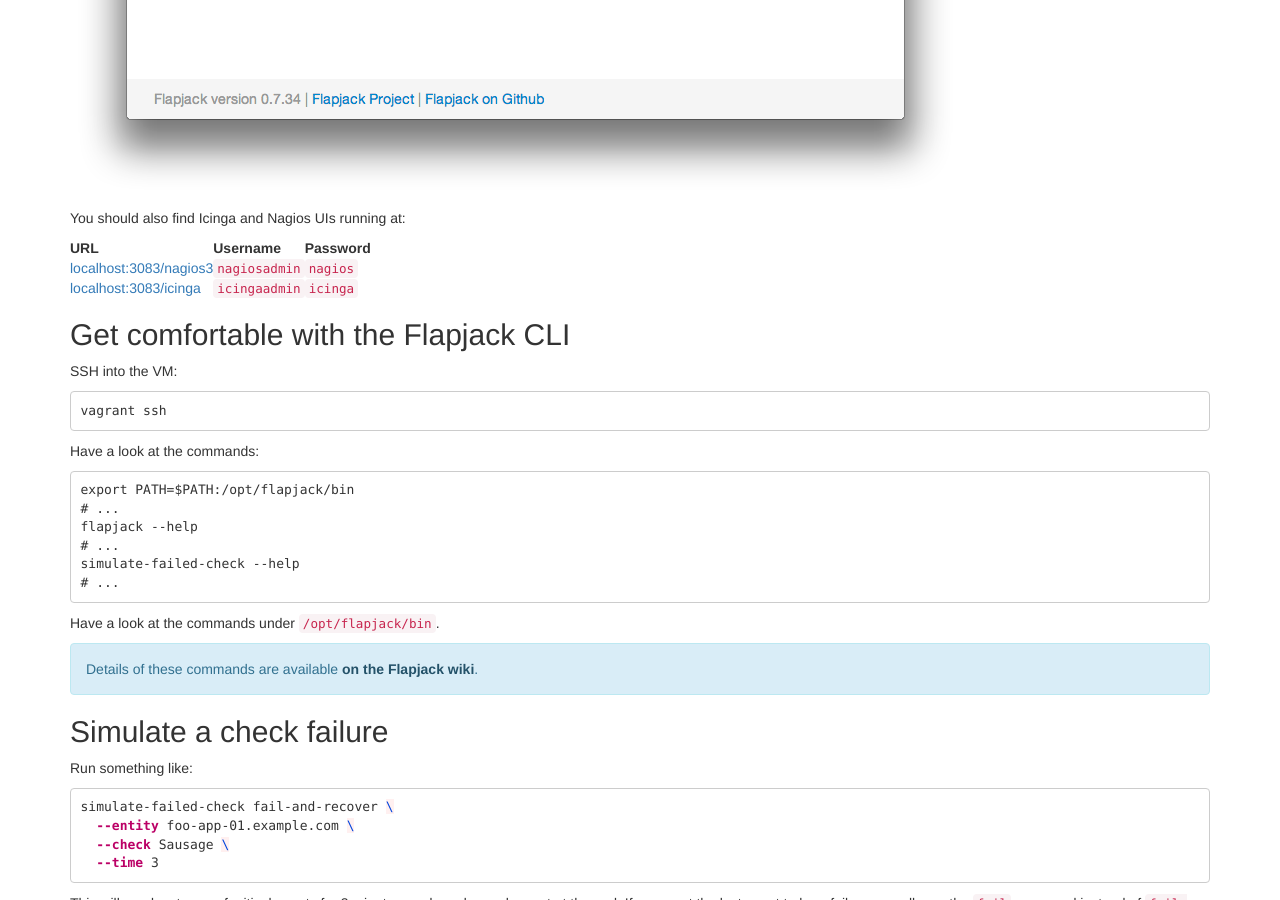
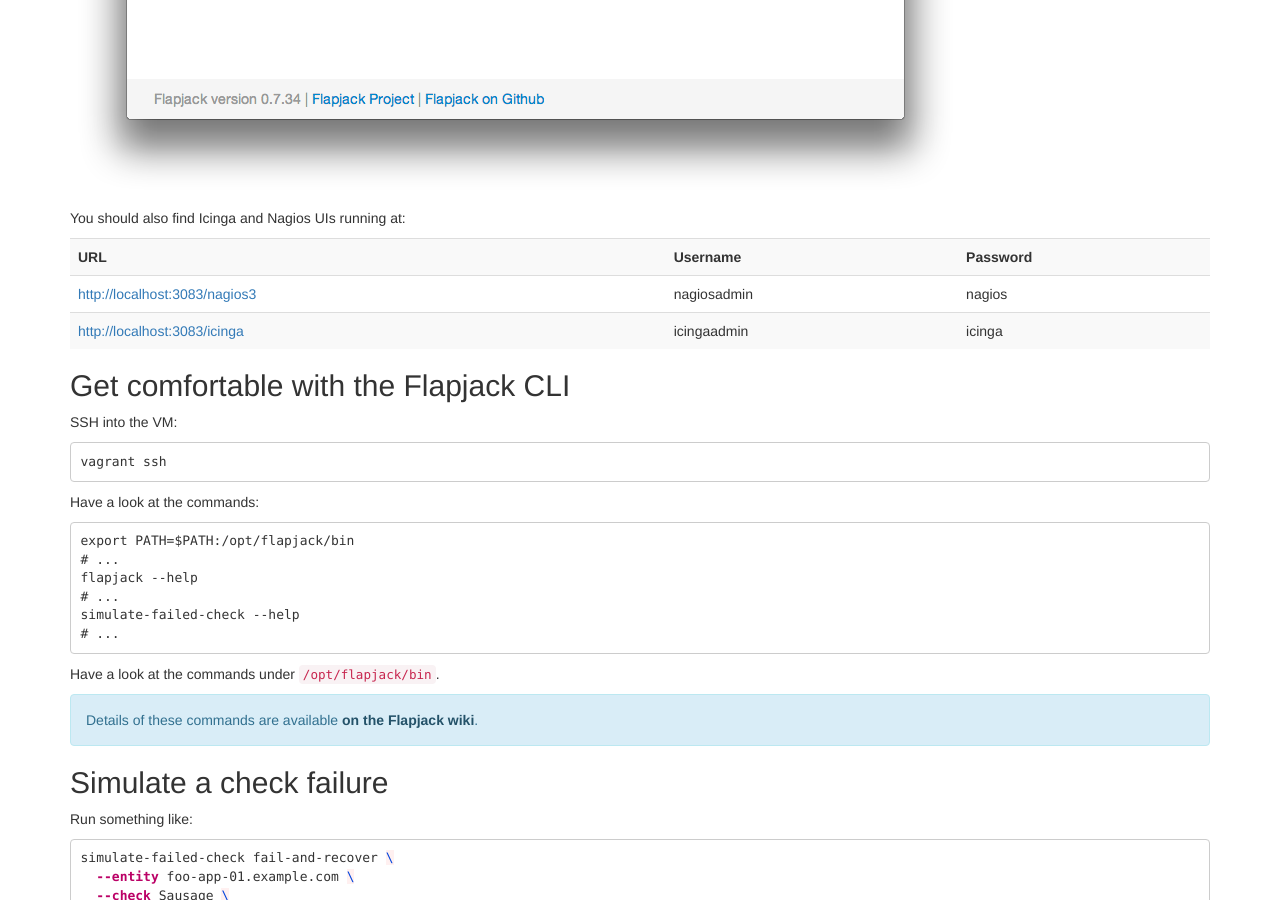
Before and after one commit to flapjack/flapjack, a Jekyll site: the page built from quickstart.markdown, in a window 1280 px wide and 900 px high, scrolled down 1301 px. Built offline with Jekyll 4.4.1, drawn with Linux system fonts in a browser that asks for light colours; nearby versions of some CDN libraries; Markdown is read by kramdown in place of the engine named in the settings.

Commit message:
Use HTML tables, as Markdown is apparently broken...

```diff
--- a/quickstart.markdown
+++ b/quickstart.markdown
@@ -53,10 +53,32 @@ You should see the Flapjack Web UI:
 You should also find Icinga and Nagios UIs running at:
 
 
-| URL                                                     | Username      | Password |
-| :------------------------------------------------------ | :------------ | :------- |
-| [localhost:3083/nagios3](http://localhost:3083/nagios3) | `nagiosadmin` | `nagios` |
-| [localhost:3083/icinga](http://localhost:3083/icinga)   | `icingaadmin` | `icinga` |
+<table class="table table-striped table-hover">
+  <tr>
+    <th>URL</th>
+    <th>Username</th>
+    <th>Password</th>
+  </tr>
+  <tr>
+    <td>
+      <a href="http://localhost:3083/nagios3">
+      http://localhost:3083/nagios3
+      </a>
+    </td>
+    <td>nagiosadmin</td>
+    <td>nagios</td>
+  </tr>
+  <tr>
+    <td>
+      <a href="http://localhost:3083/icinga">
+      http://localhost:3083/icinga
+      </a>
+    </td>
+    <td>icingaadmin</td>
+    <td>icinga</td>
+  </tr>
+</table>
+
 
 ## Get comfortable with the Flapjack CLI
 
```
